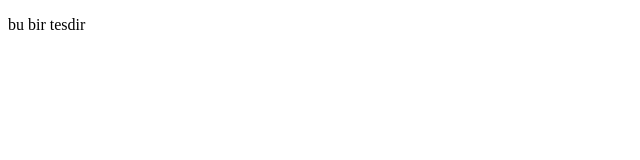
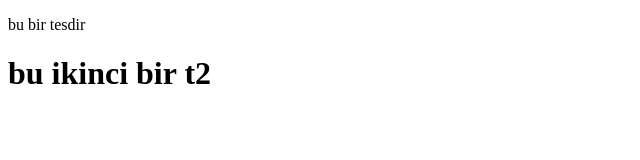
Before and after one commit to hhcodecademy/P514TestProje2, a plain HTML site: page index.html in a window 1280 px wide. Shown: the whole page, without its empty margins (0-640 px from the left). Drawn offline with Linux system fonts and the light colour scheme.

Commit message:
yeni bir tag elave etdik

```diff
--- a/index.html
+++ b/index.html
@@ -8,5 +8,6 @@
 </head>
 <body>
     <p> bu bir tesdir </p>
+    <h1>bu ikinci bir t2</h1>
 </body>
 </html>
```
